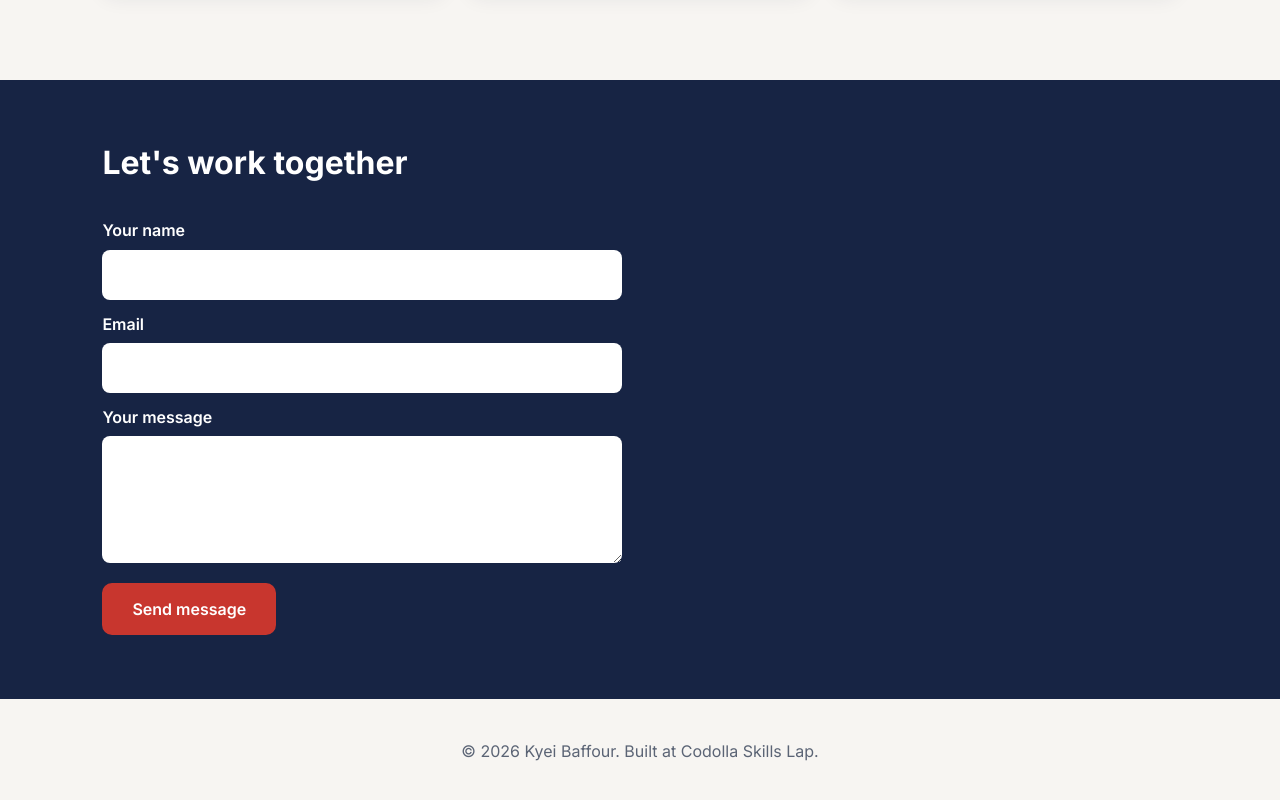
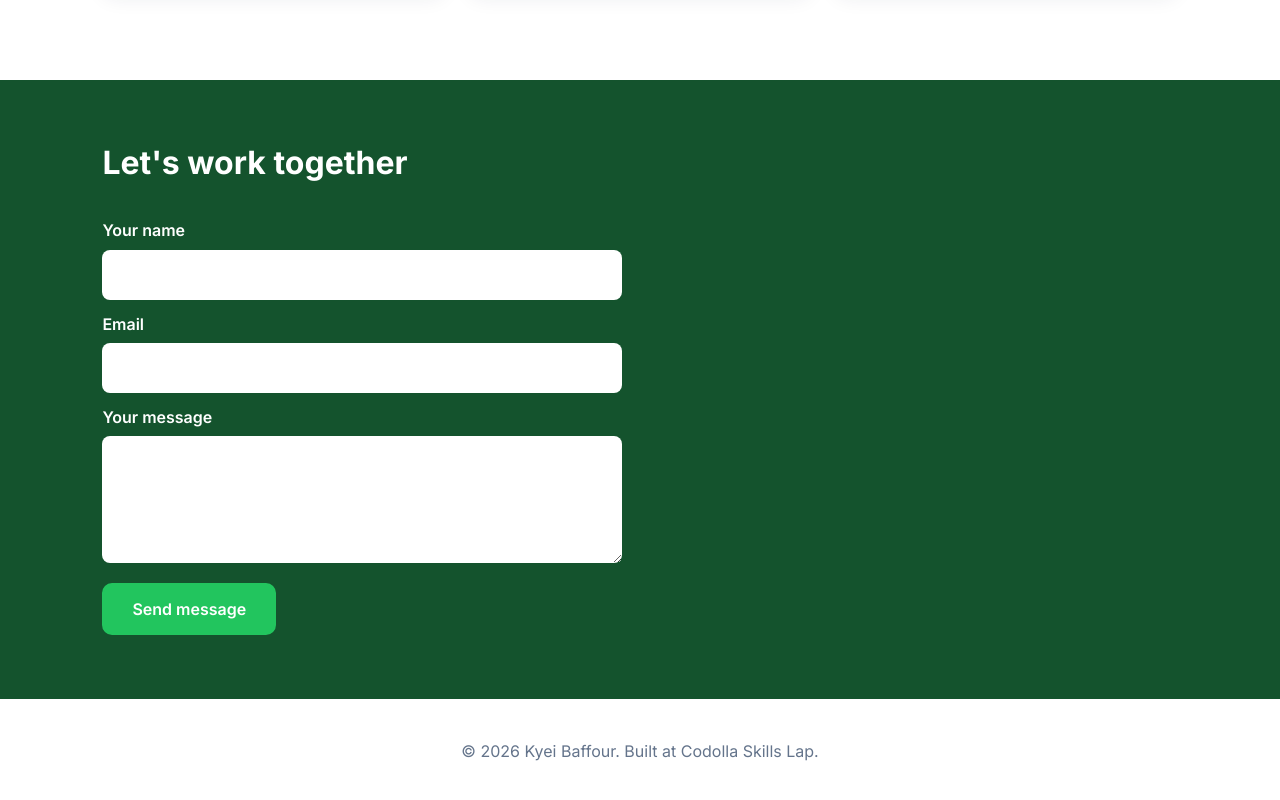
Before and after one commit to Kyei-seth/PORTFOLIO, a plain HTML site: page index.html in a window 1280 px wide. Shown: the part 1458-2258 px from the top of the page. Drawn offline with Linux system fonts and the light colour scheme.

Commit message:
Update CSS variables for color scheme

```diff
--- a/style.css
+++ b/style.css
@@ -1,8 +1,8 @@
-:root{
-    --navy: #172444;
-    --coral: #c8362e;
-    --cream: #f7f5f2;
-    --grey: #5b6475;
+:root {
+    --navy: #14532D;
+    --coral: #22C55E;
+    --cream: #FFFFFF;
+    --grey: #64748B;
 }
 
 *{
```
